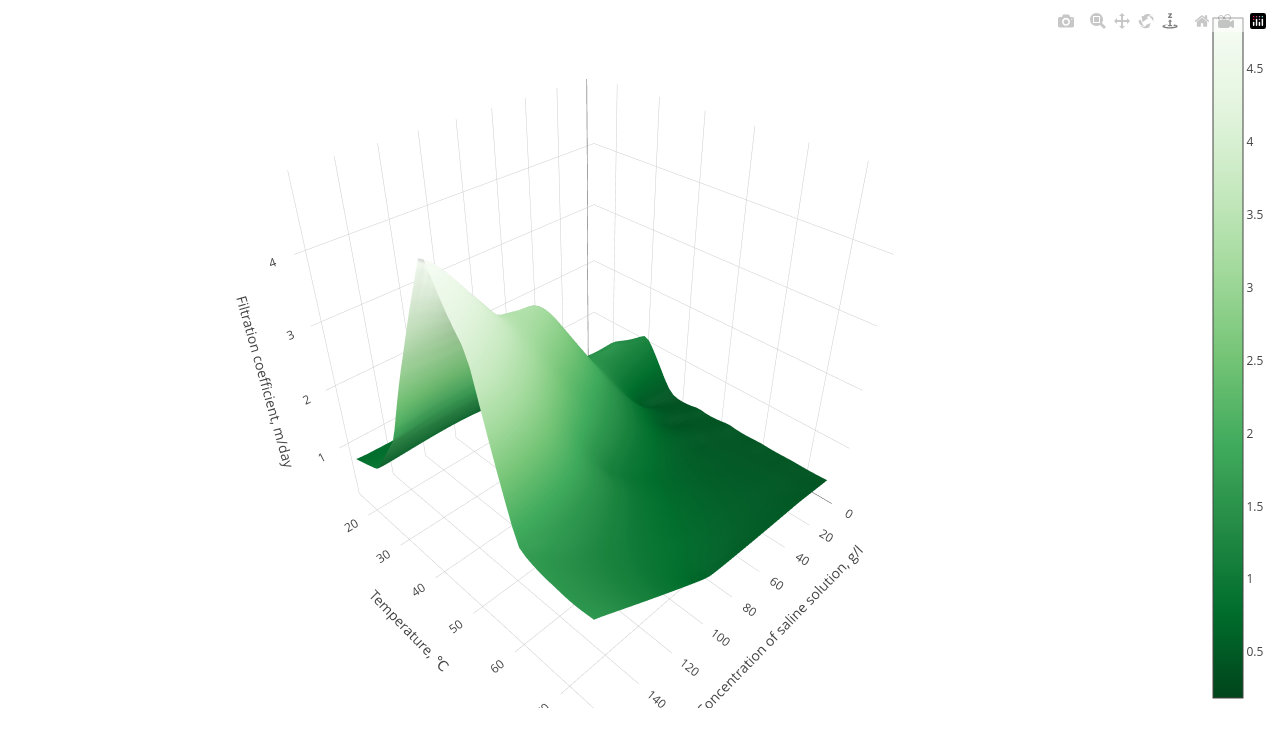
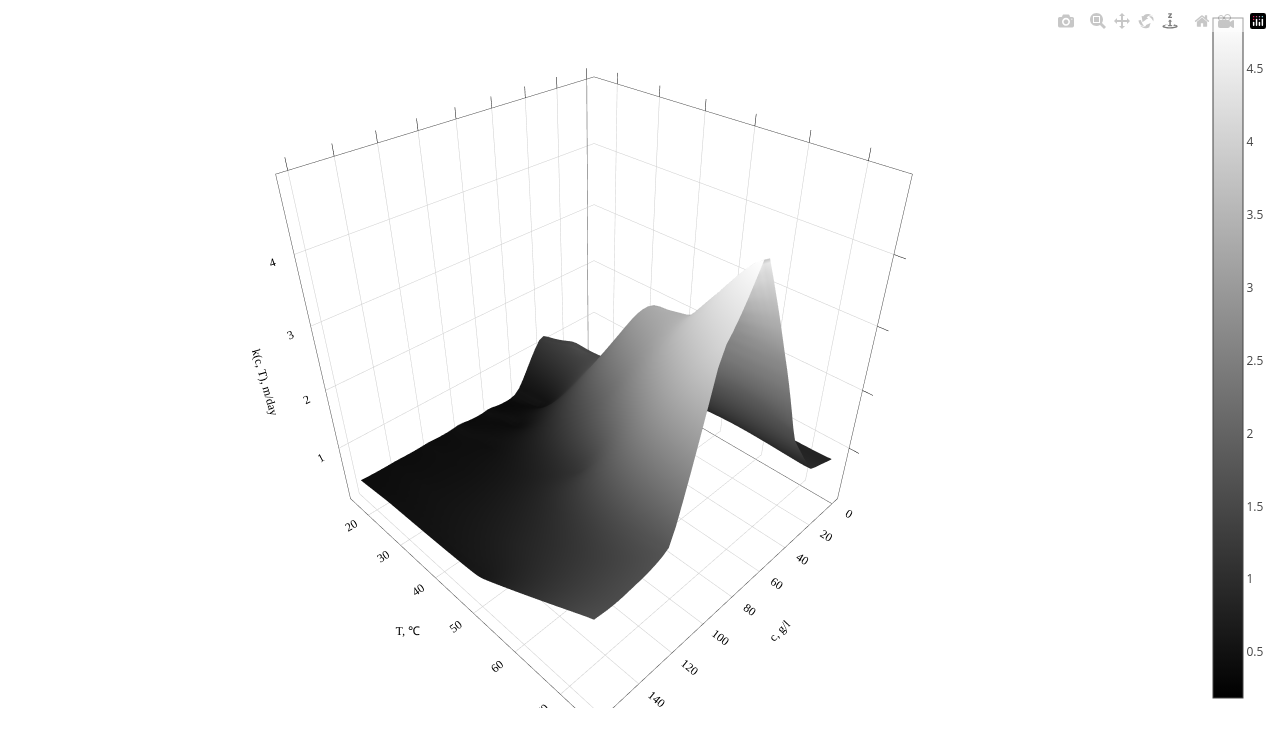
Before and after one commit to samaranin/flask_infiltration, a Flask app: page / in a window 1280 px wide. Shown: the top 747 px of the page. Run offline with Flask 2, Linux system fonts and the light colour scheme; some libraries are stand-ins or nearby versions.

Commit message:
added some additional styles

```diff
--- a/app/routes.py
+++ b/app/routes.py
@@ -22,4 +22,4 @@ def index():
         i += 1
 
     return render_template("index.html",
-                           x=json.dumps(c.tolist()), y=json.dumps(t.tolist()),  z=json.dumps(tk.tolist()), height="700")
+                           x=json.dumps(c.tolist()), y=json.dumps(t.tolist()),  z=json.dumps(tk.transpose().tolist()), height="700")
--- a/app/templates/index.html
+++ b/app/templates/index.html
@@ -13,7 +13,7 @@
             y: {{ y }},
             z: {{ z }},
             type: 'surface',
-            colorscale:'Greens',
+            colorscale:'Greys',
             lighting:{
                 diffuse: 1
             },
@@ -26,9 +26,60 @@
 
         var layout = {
             scene: {
-                xaxis:{title: 'Concentration of saline solution, g/l'},
-                yaxis:{title: 'Temperature, ℃'},
-                zaxis:{title: 'Filtration coefficient, m/day'}
+                xaxis:{
+                    title: 'c, g/l',
+                    zeroline: true,
+                    mirror: 'allticks',
+                    showline: true,
+                    titlefont: {
+                      family: 'Times New Roman',
+                      size: 12,
+                      color: 'black'
+                    },
+                    showticklabels: true,
+                    tickangle: 'auto',
+                    tickfont: {
+                      family: 'Times New Roman',
+                      size: 12,
+                      color: 'black'
+                    },
+                },
+                yaxis:{
+                    title: 'T, ℃',
+                    zeroline: true,
+                    mirror: 'ticks',
+                    showline: true,
+                    titlefont: {
+                      family: 'Times New Roman',
+                      size: 12,
+                      color: 'black'
+                    },
+                    showticklabels: true,
+                    tickangle: 'auto',
+                    tickfont: {
+                      family: 'Times New Roman',
+                      size: 12,
+                      color: 'black'
+                    },
+                },
+                zaxis:{
+                    title: 'k(c, T), m/day',
+                    zeroline: true,
+                    mirror: 'ticks',
+                    showline: true,
+                    titlefont: {
+                      family: 'Times New Roman',
+                      size: 12,
+                      color: 'black'
+                    },
+                    showticklabels: true,
+                    tickangle: 'auto',
+                    tickfont: {
+                      family: 'Times New Roman',
+                      size: 12,
+                      color: 'black'
+                    },
+                }
             },
             height: {{ height }},
             margin: {
```
